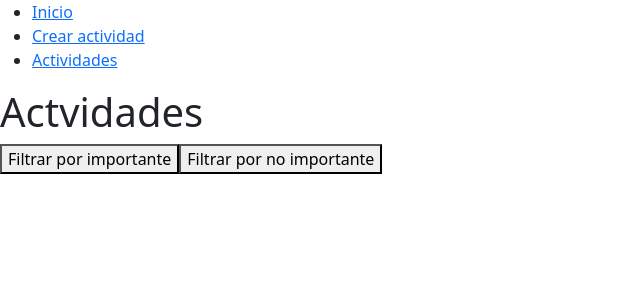
After one commit to Shadowkirito123/Proyecto-final, a Django app: page /mostrar_actividad/ in a window 1280 px wide. The commit adds this page. Shown: the top 300 px of the page, without its empty margins (0-640 px from the left). Run offline with Django 5.2, Linux system fonts and the light colour scheme; data that the repository does not hold is empty.

Commit message:
Agregando filtro de actividades mas crear actividad

```diff
--- /dev/null
+++ b/nuevoproject/templates/actividades.html
@@ -0,0 +1,39 @@
+{% extends 'base.html' %}
+
+{% block content %}
+    <h1>Actvidades</h1>
+    <div style="display: flex;">
+
+        <form action="{% url 'mostrar actividades importantes' %}" method="POST">
+            {% csrf_token %}
+            <button>
+                Filtrar por importante
+            </button>
+        </form>
+
+        <form action="{% url 'mostrar actividades no importantes' %}" method="POST">
+            {% csrf_token %}
+            <button>
+                Filtrar por no importante
+            </button>
+        </form>
+
+    </div>
+
+
+    <br>
+    <div>
+        <ul>
+            {% for actividades in actvidad %}
+            <header>
+                <h3>Materia: {{actividades.materia}}</h3>
+            </header>
+            <li><p>Actividad: {{actividades.actividad}}</p></li>
+            <li><p>Fecha de inicio: {{actividades.fecha_inicio}}</p></li>
+            <li><p>Fecha de culminacion: {{actividades.fecha_final}}</p></li>
+            <p>{% if actividades.importante == True %} Es importante {% else %} No es importante {% endif %}</p>
+            <br>
+            {% endfor %}
+        </ul>
+    </div>
+{% endblock %}
--- a/nuevoproject/templates/base.html
+++ b/nuevoproject/templates/base.html
@@ -11,6 +11,8 @@
         <li><a href="/"> Inicio</a></li>
 
         <li><a href="{% url 'actividad' %}">Crear actividad</a></li>
+
+        <li><a href="{% url 'mostrar actividades' %}">Actividades</a></li>
     </ul>
     {% block content %}
     {% endblock %}
--- a/nuevoproject/views.py
+++ b/nuevoproject/views.py
@@ -1,5 +1,6 @@
 from django.shortcuts import render, redirect
 from .forms import CrearActividad
+from .models import Actividades
 
 # Create your views here.
 def inicio(request):
@@ -15,4 +16,29 @@ def crear_actividad(request):
         if form.is_valid():
             new_form = form.save(commit=False)
             new_form.save()
-            return redirect('/')
+            return redirect('mostrar actividades')
+
+def mostrar_actividades(request):
+    if request.method == 'GET':
+        actividad = Actividades.objects.all()
+        return render (request, 'actividades.html',{
+            'actvidad': actividad
+        })
+
+def filtrar_actividades_importantes(request):
+    if request.method == 'POST':
+        actividad = Actividades.objects.filter(importante=True)
+        return render(request, 'detalles_actividades.html', {
+            'actividad': actividad
+        })
+    else:
+        pass
+
+def filtrar_actividades_noimportantes(request):
+    if request.method == 'POST':
+        actividad = Actividades.objects.filter(importante=False)
+        return render(request, 'detalles_actividades.html', {
+            'actividad': actividad
+        })
+    else:
+        pass
--- a/proyectouni/urls.py
+++ b/proyectouni/urls.py
@@ -21,5 +21,9 @@ from nuevoproject import views
 urlpatterns = [
     path('admin/', admin.site.urls),
     path('', views.inicio, name='inicio'),
-    path('crear_actividad/', views.crear_actividad, name='actividad')
+    path('crear_actividad/', views.crear_actividad, name='actividad'),
+    path('mostrar_actividad/', views.mostrar_actividades, name='mostrar actividades'),
+    path('mostrar_actividad/importantes', views.filtrar_actividades_importantes, name='mostrar actividades importantes'),
+    path('mostrar_actividad/no_importantes', views.filtrar_actividades_noimportantes, name='mostrar actividades no importantes')
+
 ]
```
Also changed, not shown: nuevoproject/templates/detalles_actividades.html (added, +10 -0 lines).
